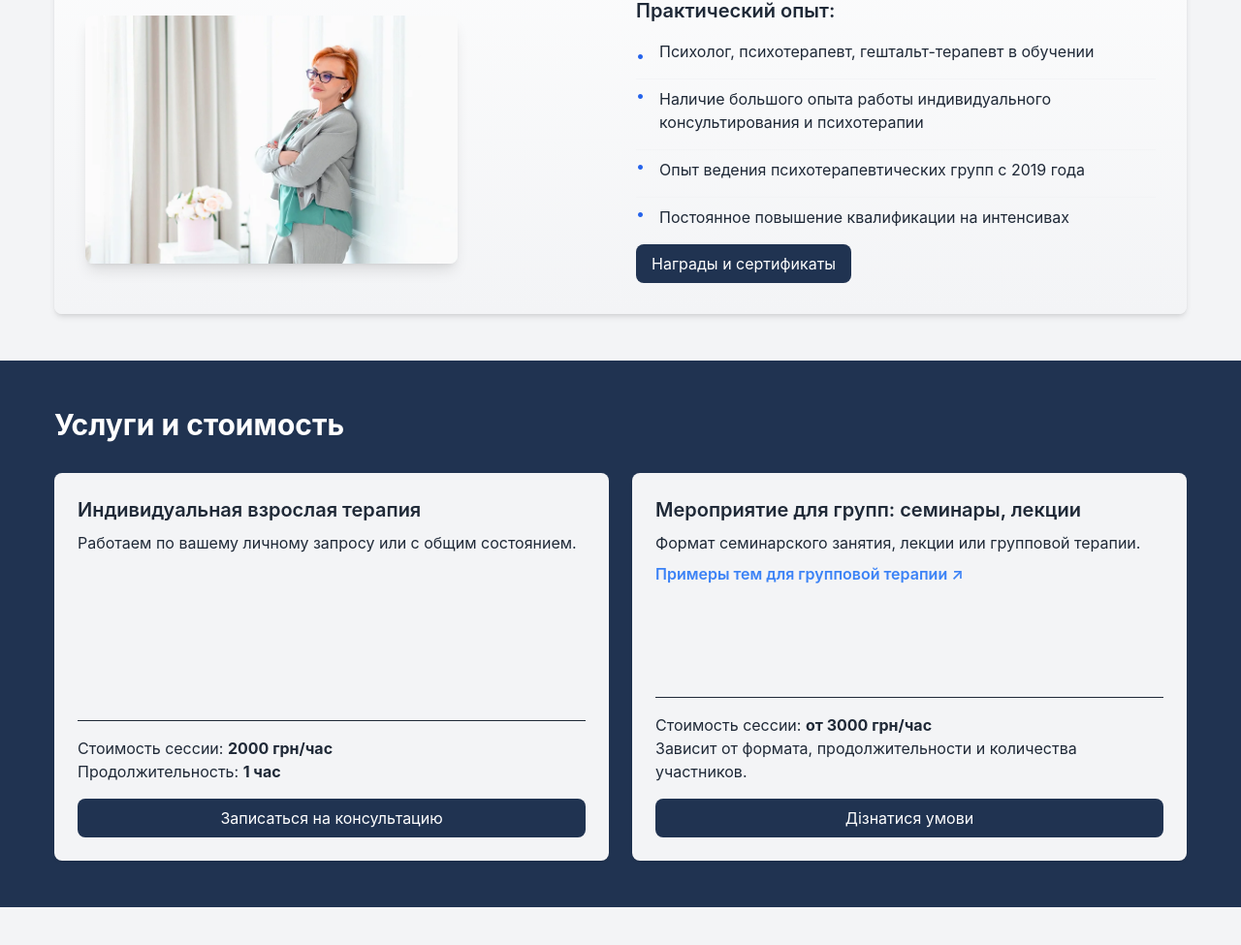
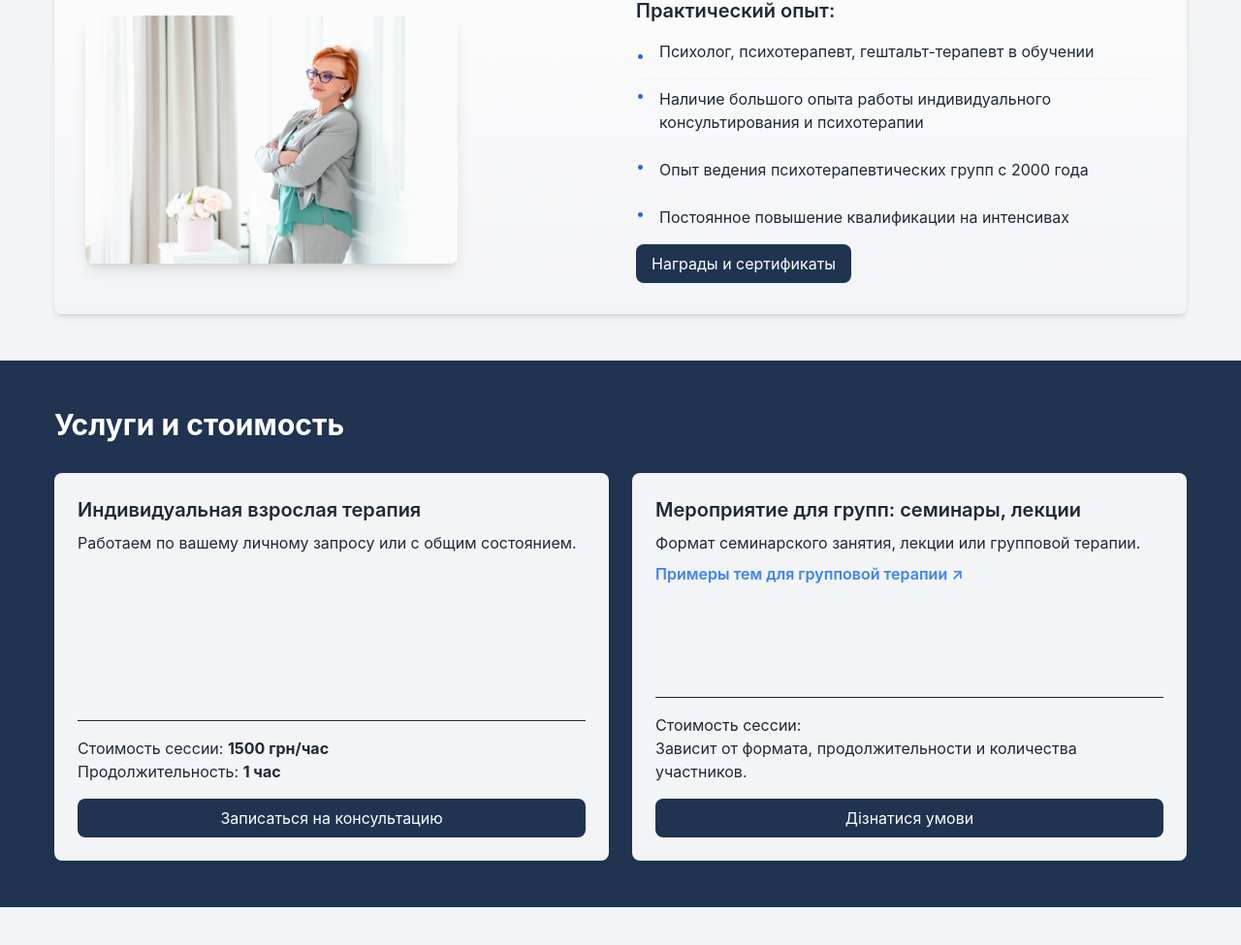
Before and after one commit to karina4pro/psychologist-dnipro, a website: page index.html in a window 1280 px wide. Shown: the part 2887-3862 px from the top of the page at 97% size. Drawn offline with Linux system fonts and the light colour scheme.

Commit message:
yearpricevideochange

```diff
--- a/index.html
+++ b/index.html
@@ -172,8 +172,8 @@
                     <p class="item">Все, чему я стараюсь научить человека, я умею делать сама, при этом  не оставлю  клиента ни на каком отрезке терапии.</p>
                 </div>
                 <div class="block w-full md:w-full lg:w-4/5">
-                    <div class="youtube-facade relative aspect-w-16 aspect-h-9 rounded-lg overflow-hidden shadow-lg border-2 border-neutral-light cursor-pointer" onclick="loadYouTube(this)" data-video-id="Y6bgBftIfis">
-                        <img src="https://img.youtube.com/vi/Y6bgBftIfis/hqdefault.jpg" alt="О моем подходе к психологической работе" class="w-full h-full object-cover" width="320" height="180" loading="lazy">
+                    <div class="youtube-facade relative aspect-w-16 aspect-h-9 rounded-lg overflow-hidden shadow-lg border-2 border-neutral-light cursor-pointer" onclick="loadYouTube(this)" data-video-id="dmuAPFjlCEo">
+                        <img src="https://img.youtube.com/vi/dmuAPFjlCEo/hqdefault.jpg" alt="О моем подходе к психологической работе" class="w-full h-full object-cover" width="320" height="180" loading="lazy">
                         <div class="absolute inset-0 bg-black bg-opacity-30 flex items-center justify-center">
                             <div class="w-16 h-16 bg-red-600 rounded-full flex items-center justify-center hover:bg-red-700 transition-colors">
                                 <svg class="w-8 h-8 text-white ml-1" fill="currentColor" viewBox="0 0 24 24">
@@ -218,7 +218,7 @@
                             <ul class="list-none space-y-2 divide-y divide-neutral-light">
                                 <li class="list-item-icon pt-2 first:pt-0">Психолог, психотерапевт, гештальт-терапевт в обучении</li>
                                 <li class="list-item-icon pt-2">Наличие большого опыта работы индивидуального консультирования и психотерапии</li>
-                                <li class="list-item-icon pt-2">Опыт ведения психотерапевтических групп с 2019 года</li>
+                                <li class="list-item-icon pt-2">Опыт ведения психотерапевтических групп с 2000 года</li>
                                 <li class="list-item-icon pt-2">Постоянное повышение квалификации на интенсивах</li>
                             </ul>
                             <button id="certificatesBtn" class="mt-4 bg-primary-dark text-white py-2 px-4 rounded-lg hover:bg-neutral-dark transition">Награды и сертификаты</button>
@@ -259,7 +259,7 @@
               </p>
               <div class="mt-auto pt-4">
                 <div class="border-t border-neutral-dark pt-4">
-                  <p class="text-neutral-dark">Стоимость сессии: <span class="font-bold">2000 грн/час</span></p>
+                  <p class="text-neutral-dark">Стоимость сессии: <span class="font-bold">1500 грн/час</span></p>
                   <p class="text-neutral-dark">Продолжительность: <span class="font-bold">1 час</span></p>
                 </div>
                 <button class="mt-4 bg-primary-dark text-white py-2 px-4 rounded-lg w-full hover:bg-neutral-dark transition">
@@ -277,7 +277,7 @@
               <a href="#" id="groupTopicsLink" class="text-primary-light font-semibold inline-block mt-2">Примеры тем для групповой терапии <span class="arrow">↗</span></a>
               <div class="mt-auto pt-4">
                 <div class="border-t border-neutral-dark pt-4">
-                  <p class="text-neutral-dark">Стоимость сессии: <span class="font-bold">от 3000 грн/час</span></p>
+                  <p class="text-neutral-dark">Стоимость сессии: <span class="font-bold"></span></p>
                   <p class="text-neutral-default">Зависит от формата, продолжительности и количества участников.</p>
                 </div>
                 <button class="mt-4 bg-primary-dark text-white py-2 px-4 rounded-lg w-full hover:bg-neutral-dark transition">
```
